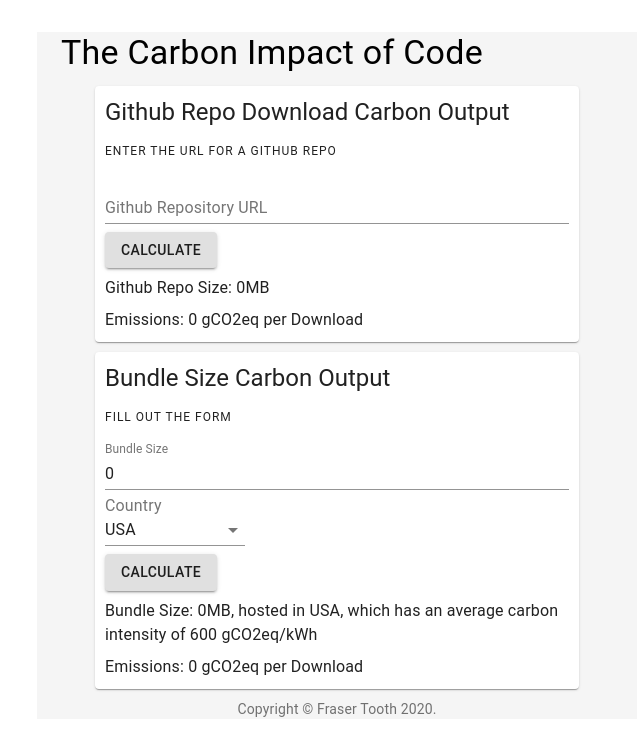
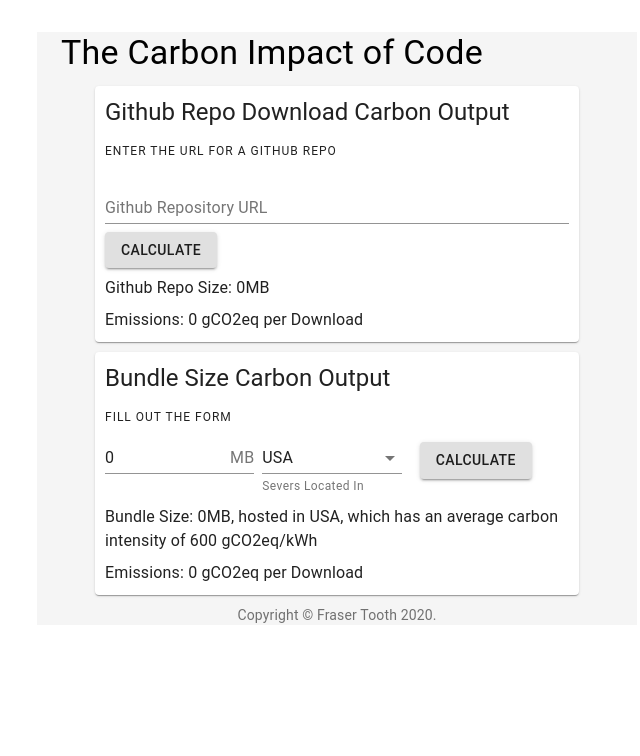
Before and after one commit to FraserTooth/github-carbon-emissions-app, a React (Create React App) app: page / in a window 1280 px wide. Shown: the top 756 px of the page, without its empty margins (303-943 px from the left). Built offline with nearby package versions, Linux system fonts and the light colour scheme.

Commit message:
Form View Updates

```diff
--- a/src/components/BundleCalculator.js
+++ b/src/components/BundleCalculator.js
@@ -2,13 +2,14 @@ import React, { useState } from "react";
 import Container from "@material-ui/core/Container";
 import Typography from "@material-ui/core/Typography";
 import Box from "@material-ui/core/Box";
-import TextField from "@material-ui/core/TextField";
+import Input from "@material-ui/core/Input";
 import Button from "@material-ui/core/Button";
 import Grid from "@material-ui/core/Grid";
 import Paper from "@material-ui/core/Paper";
 import { makeStyles } from "@material-ui/core/styles";
 import NativeSelect from "@material-ui/core/NativeSelect";
-import InputLabel from "@material-ui/core/InputLabel";
+import InputAdornment from "@material-ui/core/InputAdornment";
+import FormHelperText from "@material-ui/core/FormHelperText";
 
 const useStyles = makeStyles(theme => ({
   paper: {
@@ -53,19 +54,21 @@ export default () => {
             <Grid item xs={12}>
               <form onSubmit={handleSubmit}>
                 <Grid container spacing={1}>
-                  <Grid item xs={12}>
-                    <TextField
+                  <Grid item xs={4}>
+                    <Input
                       fullWidth
                       id="github-basic"
                       label="Bundle Size"
                       value={bundleSize}
                       type="number"
                       onChange={e => setBundle(e.target.value)}
+                      endAdornment={
+                        <InputAdornment position="end">MB</InputAdornment>
+                      }
                     />
                   </Grid>
 
-                  <Grid item xs={12}>
-                    <InputLabel>Country</InputLabel>
+                  <Grid item xs={4}>
                     <NativeSelect
                       value={country}
                       onChange={e => setCountry(e.target.value)}
@@ -74,8 +77,9 @@ export default () => {
                         return <option value={country}>{country}</option>;
                       })}
                     </NativeSelect>
+                    <FormHelperText>Severs Located In</FormHelperText>
                   </Grid>
-                  <Grid item xs={12}>
+                  <Grid item xs={4}>
                     <Button variant="contained" type="submit">
                       Calculate
                     </Button>
```
